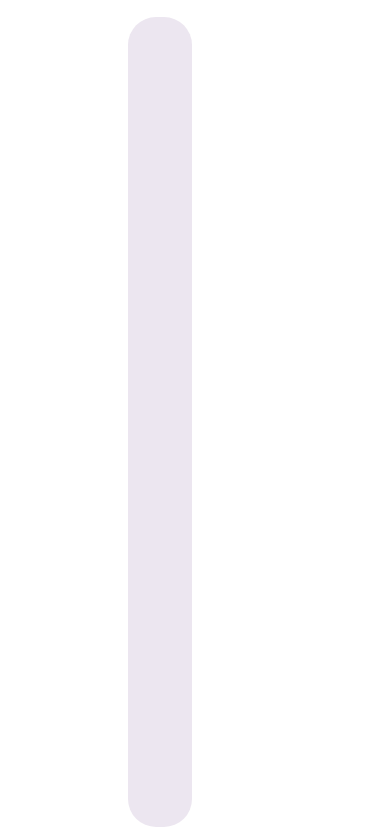
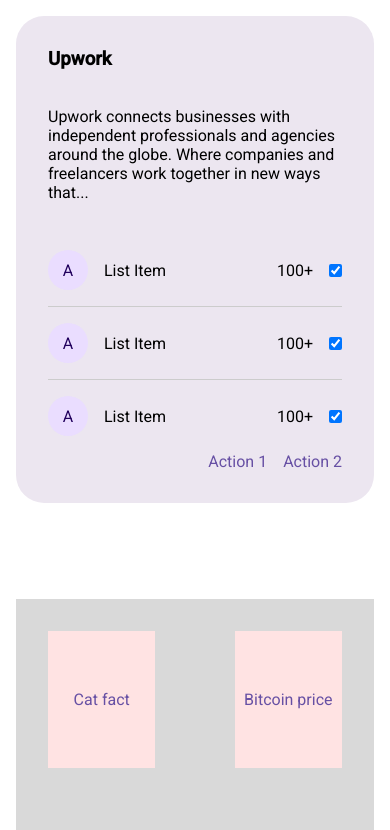
Before and after one commit to dabagirevalens/next-tast, a Next.js app: page / in a window 390 px wide. Shown: the top 830 px of the page. Built offline with nearby package versions, Linux system fonts and the light colour scheme.

Commit message:
[feat] responsiveness

```diff
--- a/app/globals.css
+++ b/app/globals.css
@@ -4,5 +4,11 @@
   margin: 0;
   padding: 0;
   box-sizing: border-box;
-overflow: hidden;
+  overflow: hidden;
 }
+
+@media screen and (max-width: 801px) {
+  * {
+    overflow: scroll;
+  }
+}
--- a/app/page.module.css
+++ b/app/page.module.css
@@ -154,3 +154,22 @@
   width: 100%;
   height: 100%;
 }
+
+
+@media screen and (max-width: 801px) {
+  .main{
+    padding: 1em;
+    grid-template-columns: 1fr;
+    height: 100%;
+  }
+
+  .data{
+    padding: 3em;
+    padding-top: 6em;
+  }
+
+  .pic{
+    width: 100%;
+    height: 50%;
+  }
+}
```
